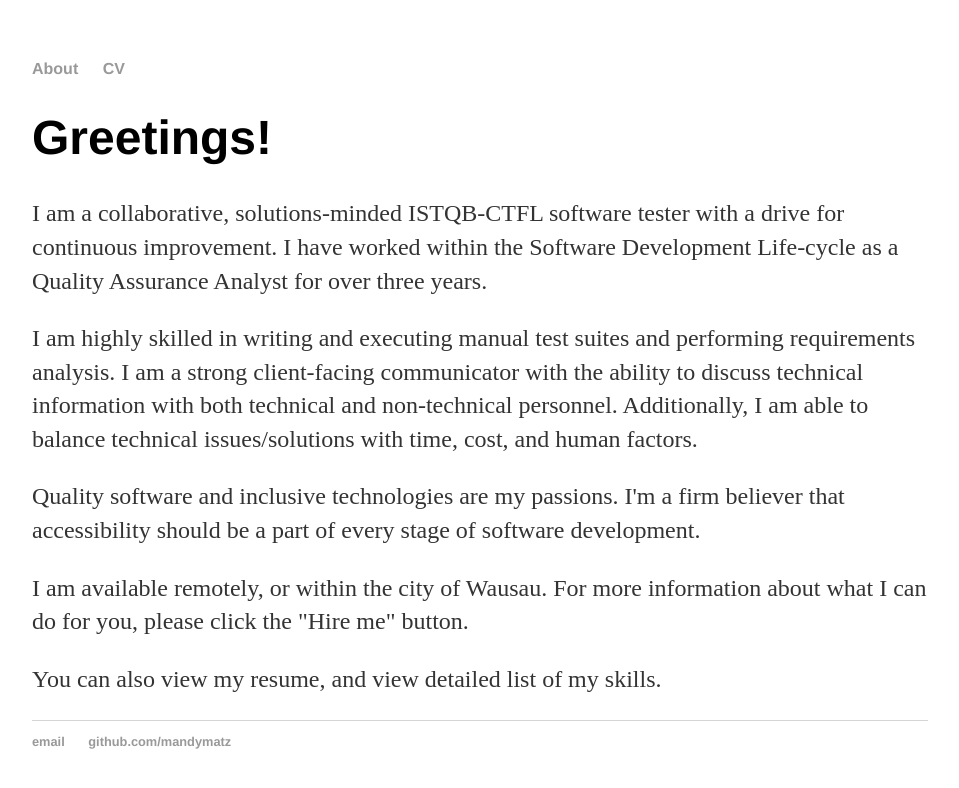
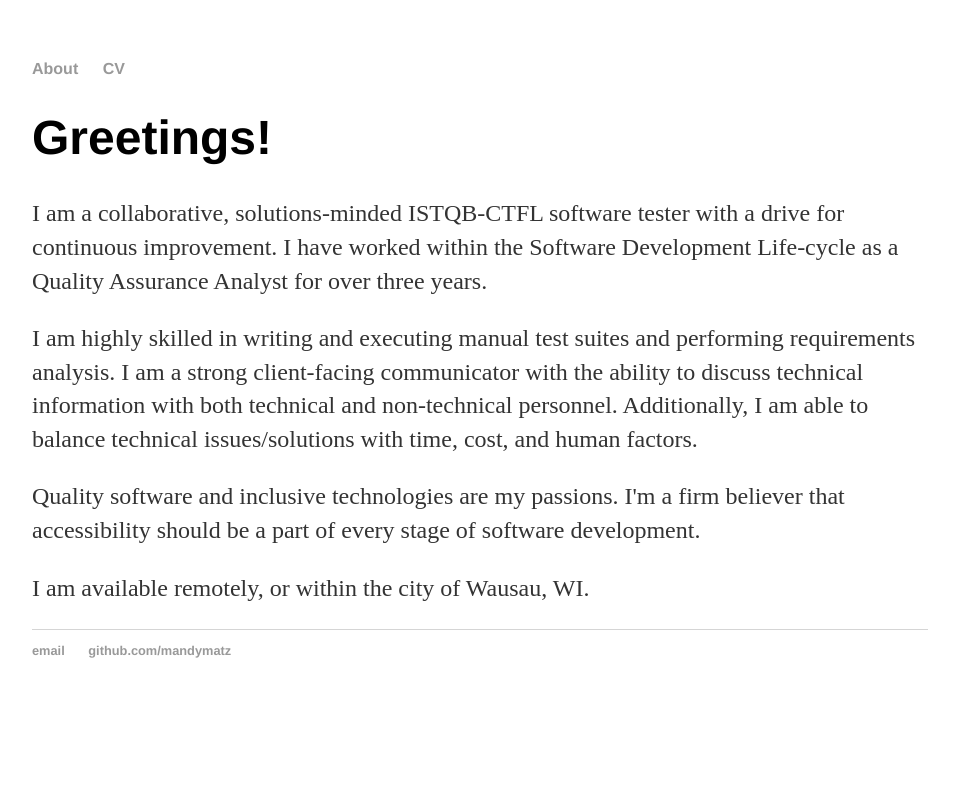
Before and after one commit to mandymatz/mandymatz.github.io, a Jekyll site: the page built from index.html, in a window 1280 px wide. Shown: the top 788 px of the page, without its empty margins (160-1119 px from the left). Built offline with Jekyll 4.4.1, drawn with Linux system fonts in a browser that asks for light colours.

Commit message:
Updated index.html
Removed text in main page.

```diff
--- a/index.html
+++ b/index.html
@@ -11,7 +11,8 @@
 
 <p>Quality software and inclusive technologies are my passions. I'm a firm believer that accessibility should be a part of every stage of software development.</p>
 
-<p>I am available remotely, or within the city of Wausau. For more information about what I can do for you, please click the "Hire me" button.</p>
+<p>I am available remotely, or within the city of Wausau, WI.
+</p>
 
-<p>You can also view my resume, and view detailed list of my skills.</p>
+
 </div><!-- /.blurb -->
```
